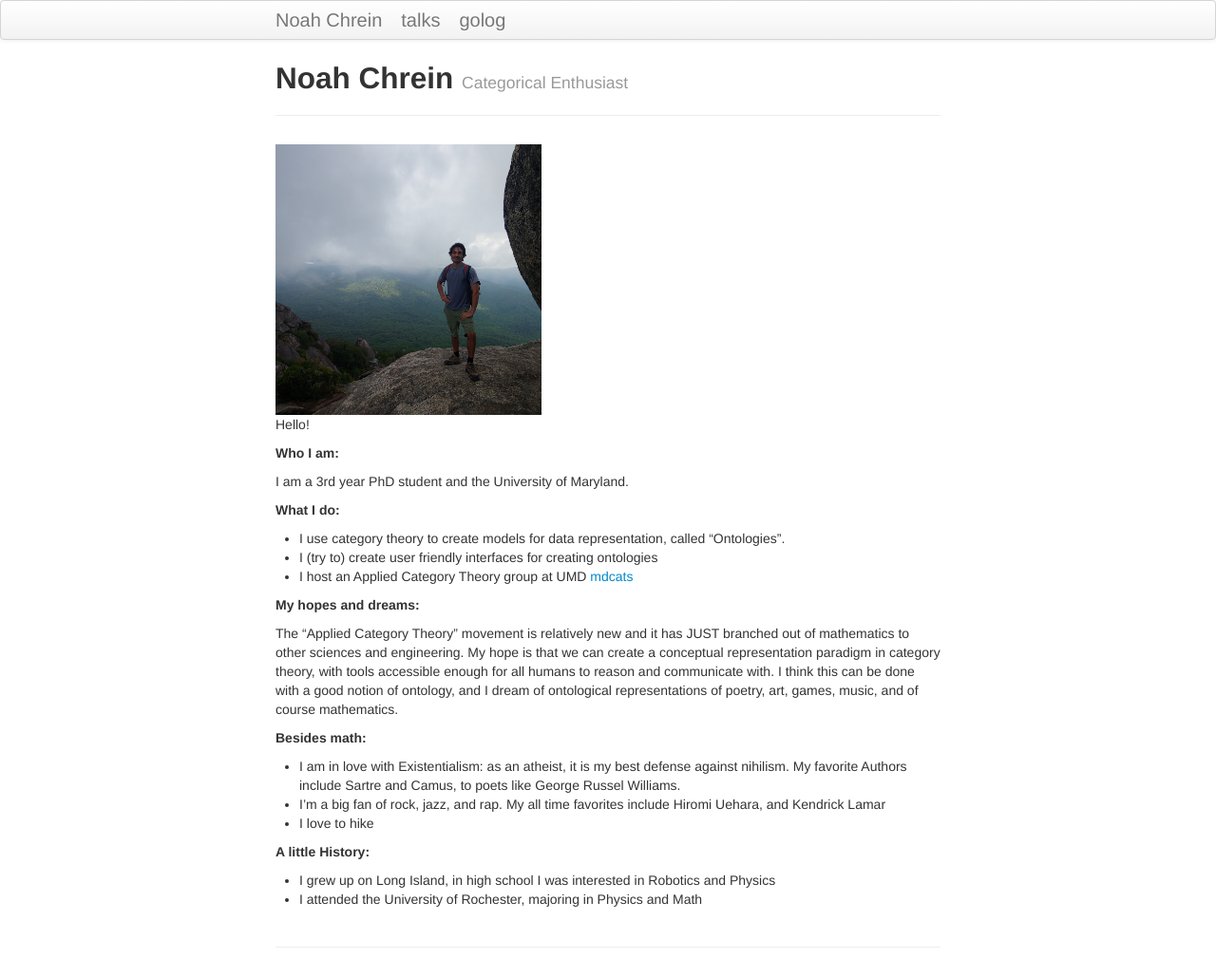
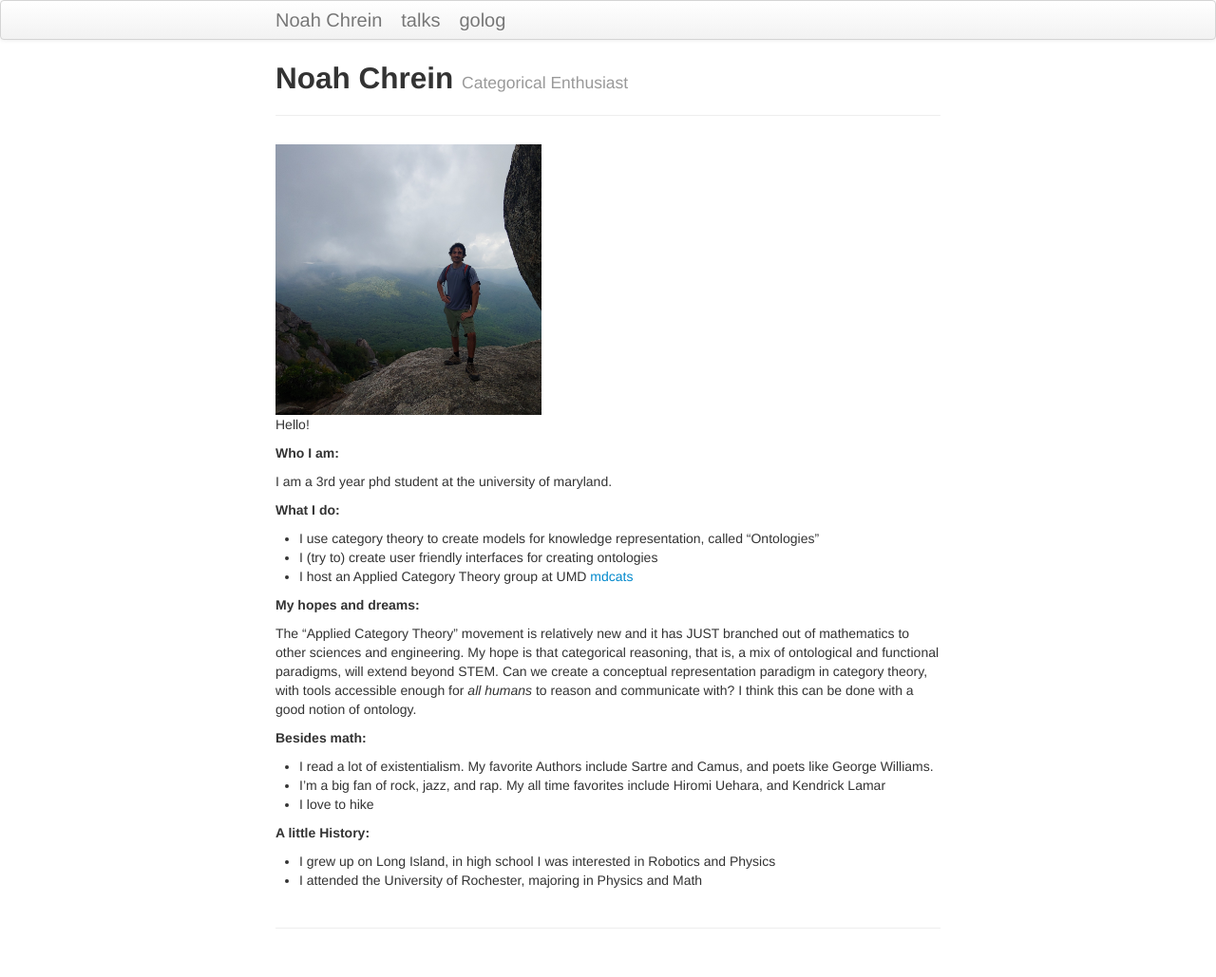
Before and after one commit to nchrein/nchrein.github.io, a Jekyll site: the page built from index.md, in a window 1280 px wide. Shown: the whole page at 95% size. Built offline with Jekyll 4.4.1, drawn with Linux system fonts in a browser that asks for light colours.

Commit message:
fixed some errors

```diff
--- a/index.md
+++ b/index.md
@@ -7,19 +7,19 @@ tagline: Categorical Enthusiast
 Hello!
 
 ##### Who I am:
-I am a 3rd year PhD student and the University of Maryland.
+I am a 3rd year phd student at the university of maryland.
 
 ##### What I do:
-- I use category theory to create models for data representation, called "Ontologies".
+- I use category theory to create models for knowledge representation, called "Ontologies"
 - I (try to) create user friendly interfaces for creating ontologies
 - I host an Applied Category Theory group at UMD [mdcats](https://mdcats.github.io)
 
 ##### My hopes and dreams:
-The "Applied Category Theory" movement is relatively new and it has JUST branched out of mathematics to other sciences and engineering. My hope is that we can create a conceptual representation paradigm in category theory, with tools accessible enough for all humans to reason and communicate with. I think this can be done with a good notion of ontology, and I dream of ontological representations of poetry, art, games, music, and of course mathematics.
+The "Applied Category Theory" movement is relatively new and it has JUST branched out of mathematics to other sciences and engineering. My hope is that categorical reasoning, that is, a mix of ontological and functional paradigms, will extend beyond STEM. Can we create a conceptual representation paradigm in category theory, with tools accessible enough for *all humans* to reason and communicate with? I think this can be done with a good notion of ontology.
 
 
 ##### Besides math:
-- I am in love with Existentialism: as an atheist, it is my best defense against nihilism. My favorite Authors include Sartre and Camus, to poets like George Russel Williams.
+- I read a lot of existentialism. My favorite Authors include Sartre and Camus, and poets like George Williams.
 - I'm a big fan of rock, jazz, and rap. My all time favorites include Hiromi Uehara, and Kendrick Lamar
 - I love to hike
 
```
Also changed, not shown: _includes/themes/twitter/default.html (+9 -8 lines), pages/golog.md (+2 -2 lines).
